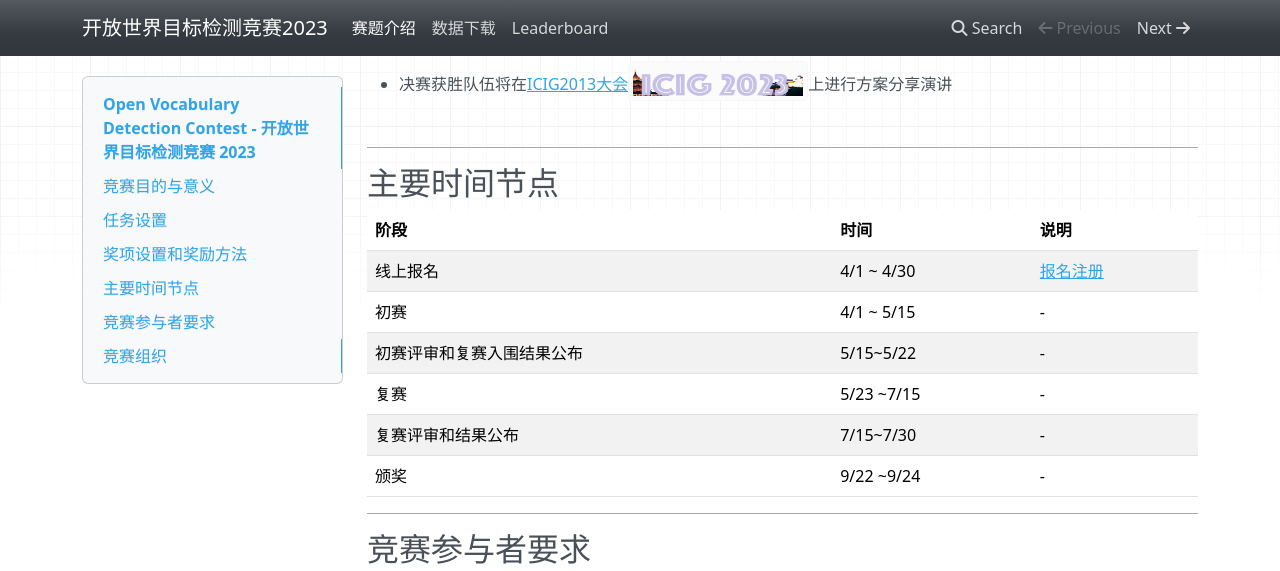
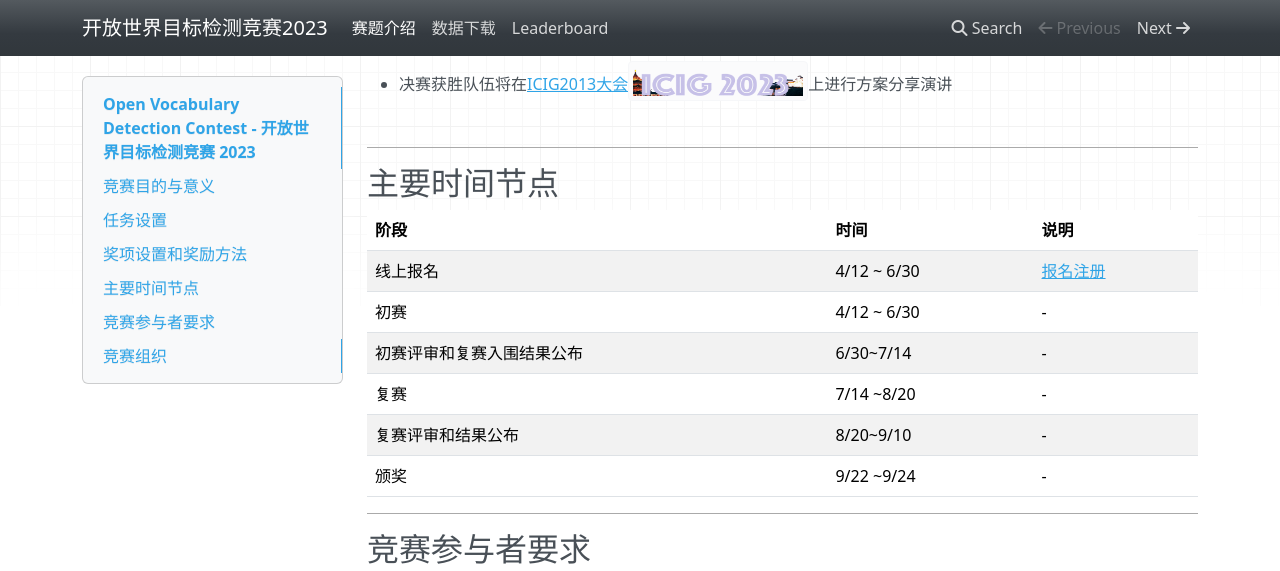
Before and after one commit to 360CVGroup/OVD_Contest, an MkDocs documentation site: the page built from docs/index.md, in a window 1280 px wide and 900 px high, scrolled down 774 px. Shown: the top 571 px of the window. Built offline with MkDocs 1.6.1, drawn with Linux system fonts in a browser that asks for light colours; nearby versions of some CDN libraries.

Commit message:
update details

```diff
--- a/docs/index.md
+++ b/docs/index.md
@@ -34,11 +34,11 @@ hosted by 360 AI Institute
 
 |  阶段 |   时间 |   说明  |
 |------|---------|-----------|
-|  线上报名	| 4/1 ~ 4/30  |   [报名注册](data.md) |
-|  初赛	| 4/1 ~ 5/15  |        -     |
-|  初赛评审和复赛入围结果公布	| 5/15~5/22  |  -    |
-|  复赛	| 5/23 ~7/15   |   -   |
-|  复赛评审和结果公布	| 7/15~7/30  |   -    |
+|  线上报名	| 4/12 ~ 6/30  |   [报名注册](data.md) |
+|  初赛	| 4/12 ~ 6/30  |        -     |
+|  初赛评审和复赛入围结果公布	| 6/30~7/14  |  -    |
+|  复赛	| 7/14 ~8/20   |   -   |
+|  复赛评审和结果公布	| 8/20~9/10  |   -    |
 |  颁奖	| 9/22 ~9/24  |  -     |
 
 
```
Also changed, not shown: docs/data.md (+1 -0 lines), docs/leaderboard.md (+5 -0 lines).
